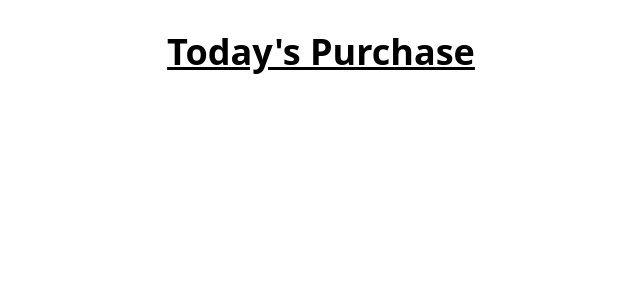
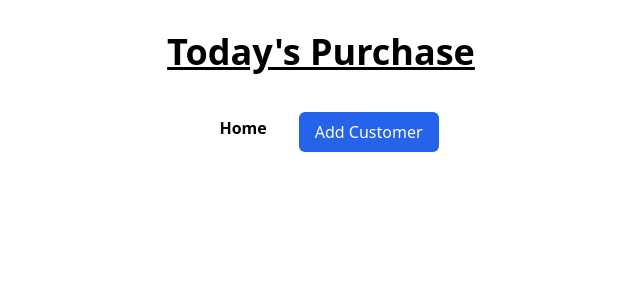
Before and after one commit to amarphule/my-shop-tanstack, a React (Vite) app in the folder my-shop-tanstack/: page / in a window 1280 px wide. Shown: the top 300 px of the page, without its empty margins (319-959 px from the left). Built offline with nearby package versions, Linux system fonts and the light colour scheme.

Commit message:
feat: add nav links

```diff
--- a/my-shop-tanstack/src/App.jsx
+++ b/my-shop-tanstack/src/App.jsx
@@ -1,5 +1,5 @@
 /* eslint-disable react/no-unescaped-entities */
-import "./App.css";
+import { Link } from "react-router-dom";
 
 function App() {
   return (
@@ -7,6 +7,17 @@ function App() {
       <h1 className="text-4xl font-semibold underline text-center py-5 mt-3">
         Today's Purchase
       </h1>
+      <div className="flex justify-center gap-4 my-5">
+        <Link to={"/"} className="px-4 py-1 font-semibold">
+          Home
+        </Link>
+        <Link
+          to={"/add-customer"}
+          className="px-4 py-2 bg-blue-600 hover:bg-blue-500 text-white rounded-md"
+        >
+          Add Customer
+        </Link>
+      </div>
     </>
   );
 }
--- /dev/null
+++ b/my-shop-tanstack/src/components/AddCustomer.jsx
@@ -0,0 +1,5 @@
+const AddCustomer = () => {
+  return <div>AddCustomer</div>;
+};
+
+export default AddCustomer;
--- /dev/null
+++ b/my-shop-tanstack/src/components/Hero.jsx
@@ -0,0 +1,11 @@
+import hero from "../assets/hero.svg";
+
+const Hero = () => {
+  return (
+    <div className="w-full flex items-center justify-center">
+      <img className="p-4" src={hero} alt="Hero Image" />
+    </div>
+  );
+};
+
+export default Hero;
```
Also changed, not shown: my-shop-tanstack/src/main.jsx (+6 -2 lines), my-shop-tanstack/src/routes/routes.jsx (added, +22 -0 lines), my-shop-tanstack/src/App.css (deleted), my-shop-tanstack/src/assets/hero.svg (added).
